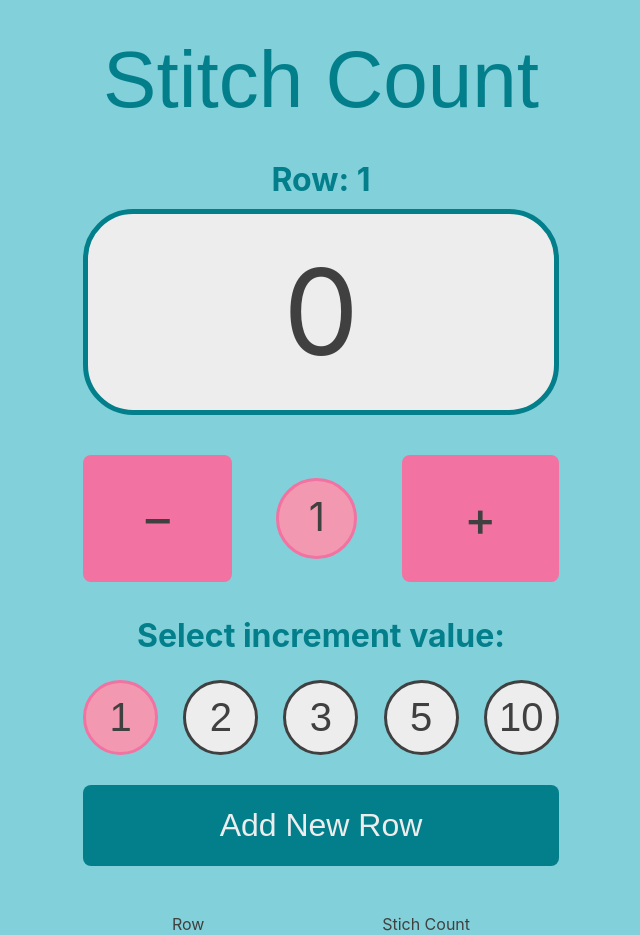
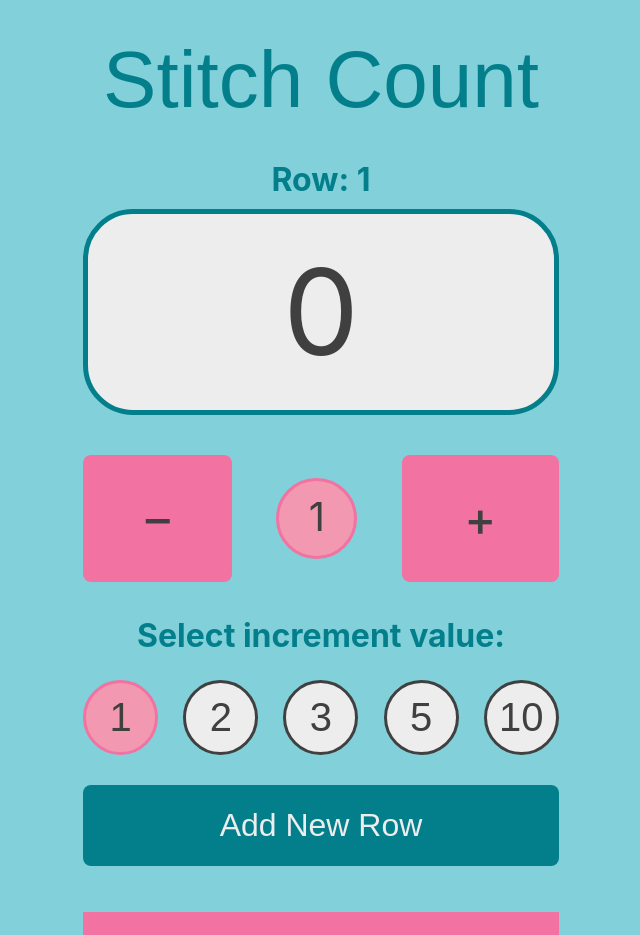
Before and after one commit to mmolli55/Stitch-Count, a React (Vite) app: page / in a window 1280 px wide. Shown: the top 935 px of the page, without its empty margins (319-959 px from the left). Built offline with nearby package versions, Linux system fonts and the light colour scheme; the HTML template or start-up script is replaced by a standard one; a web font is replaced by a local one.

Commit message:
styled row display table

```diff
--- a/src/App.jsx
+++ b/src/App.jsx
@@ -96,7 +96,7 @@ function App() {
       </div>
 
       <div className="all-rows-container">
-        <p className="all-rows-header"><span>Row</span><span>Stich Count</span></p>
+        <p className="all-rows-header"><span class="table-header">Row</span><span class="table-header">Stich Count</span></p>
         {rowElements}
       </div>
 
--- a/src/components/Row.jsx
+++ b/src/components/Row.jsx
@@ -1,8 +1,5 @@
 export default function Row(props) {
-    const style = {
-        borderBottom: "3px solid #F272A1"
-    }
     return (
-        <p className="row" style={style}><span>{props.rowNumber}</span><span>{props.stitches}</span></p>
+        <p className="row"><span class="table-value">{props.rowNumber}</span><span class="table-value">{props.stitches}</span></p>
     )
 }
--- a/src/index.css
+++ b/src/index.css
@@ -98,14 +98,6 @@ body {
 .new-row-btn-container {
 }
 
-.all-rows-container {
-}
-
-.all-rows-header, .row {
-  display: flex;
-  justify-content: space-around;
-}
-
 /* Buttons */
 
 .btn-minus,
@@ -135,3 +127,36 @@ body {
   padding: .7em 1.5em;
   border-radius: 8px;
 }
+
+/* Table Styles */
+
+.all-rows-container {
+  border-bottom: none;
+  background: #ededed;
+}
+
+.all-rows-header {
+  display: flex;
+  justify-content: space-around;
+  background-color: #F272A1;;
+}
+
+.row {
+  display: flex;
+  justify-content: space-around;
+  padding: 10px 0;
+  padding-bottom: 13px;
+  border-bottom: 3px solid #F272A1;
+}
+
+.table-header {
+  font-size: 1.8em;
+  color:#ededed;
+  font-weight: bold;
+  padding: 1rem;
+}
+
+.table-value {
+  font-size: 1.8em;
+  color: #404040;
+}
```
